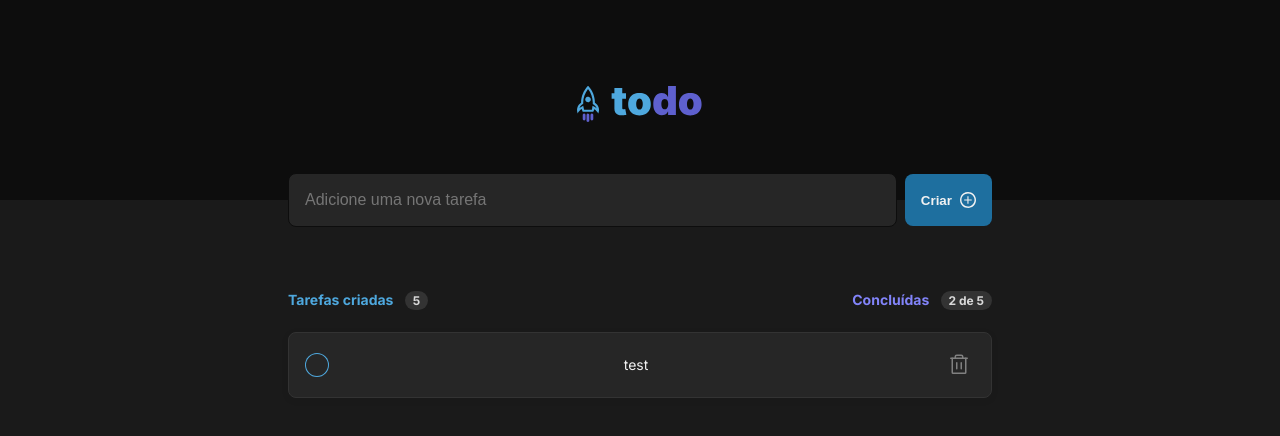
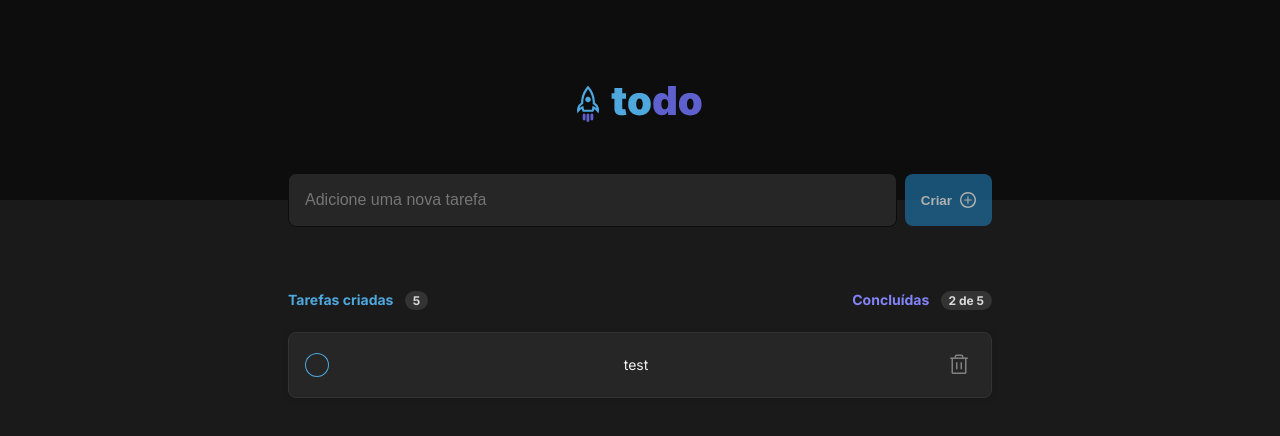
Before and after one commit to saranascimento/ignite-desafio01-praticando-os-conceitos-do-reactjs, a React (Vite) app: page / in a window 1280 px wide. Shown: the top 436 px of the page. Built offline with nearby package versions, Linux system fonts and the light colour scheme.

Commit message:
empty new task validation

```diff
--- a/src/components/CreateTask.module.css
+++ b/src/components/CreateTask.module.css
@@ -46,6 +46,11 @@
   cursor: pointer;
 }
 
-.createTaskButton:hover {
+.createTaskButton:not(:disabled):hover {
   background: var(--blue);
 }
+
+.createTaskButton:disabled {
+  opacity: 0.7;
+  cursor: not-allowed;
+}
--- a/src/components/CreateTask.tsx
+++ b/src/components/CreateTask.tsx
@@ -22,6 +22,10 @@ export function CreateTask() {
     setNewTaskText(event.target.value);
   }
 
+  function handleNewTaskInvalid(event: ChangeEvent<HTMLInputElement>) {
+    console.log(event.target.setCustomValidity("Esse campo é obrigatório"));
+  }
+
   function deleteTask(taskToDelete: string) {
     const tasksWithoutDeletedOne = tasks.filter((task) => {
       return task !== taskToDelete;
@@ -29,6 +33,8 @@ export function CreateTask() {
 
     setTasks(tasksWithoutDeletedOne);
   }
+
+  const isNewTaskEmpty = newTaskText.length === 0;
 
   return (
     <>
@@ -41,8 +47,10 @@ export function CreateTask() {
           placeholder="Adicione uma nova tarefa"
           onChange={handleNewTaskCreatedChange}
           value={newTaskText}
+          required
+          onInvalid={handleNewTaskInvalid}
         />
-        <button className={styles.createTaskButton}>
+        <button className={styles.createTaskButton} disabled={isNewTaskEmpty}>
           Criar{" "}
           <img
             src={plusIcon}
--- a/src/components/TaskCreated.tsx
+++ b/src/components/TaskCreated.tsx
@@ -10,9 +10,6 @@ interface Content {
 
 export function TaskCreated({ content, onDeleteTask }: Content) {
   function handleDeleteTask() {
-    // onDeleteTask(content);
-    console.log("deletar");
-
     onDeleteTask(content);
   }
 
```
